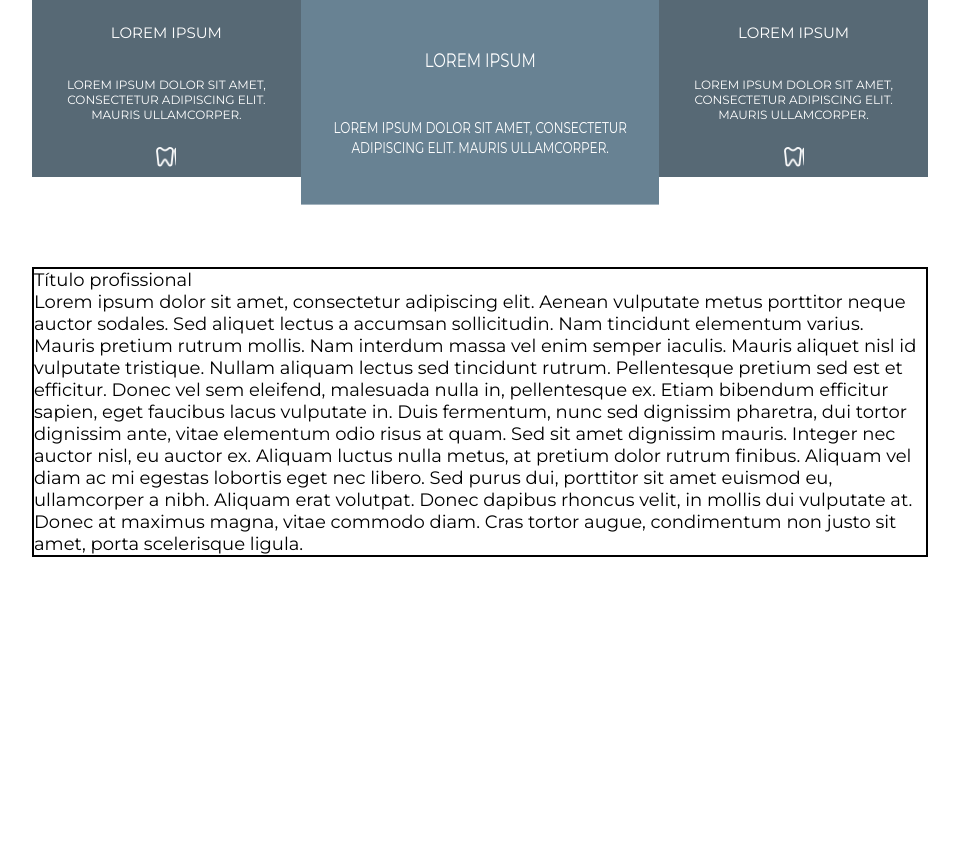
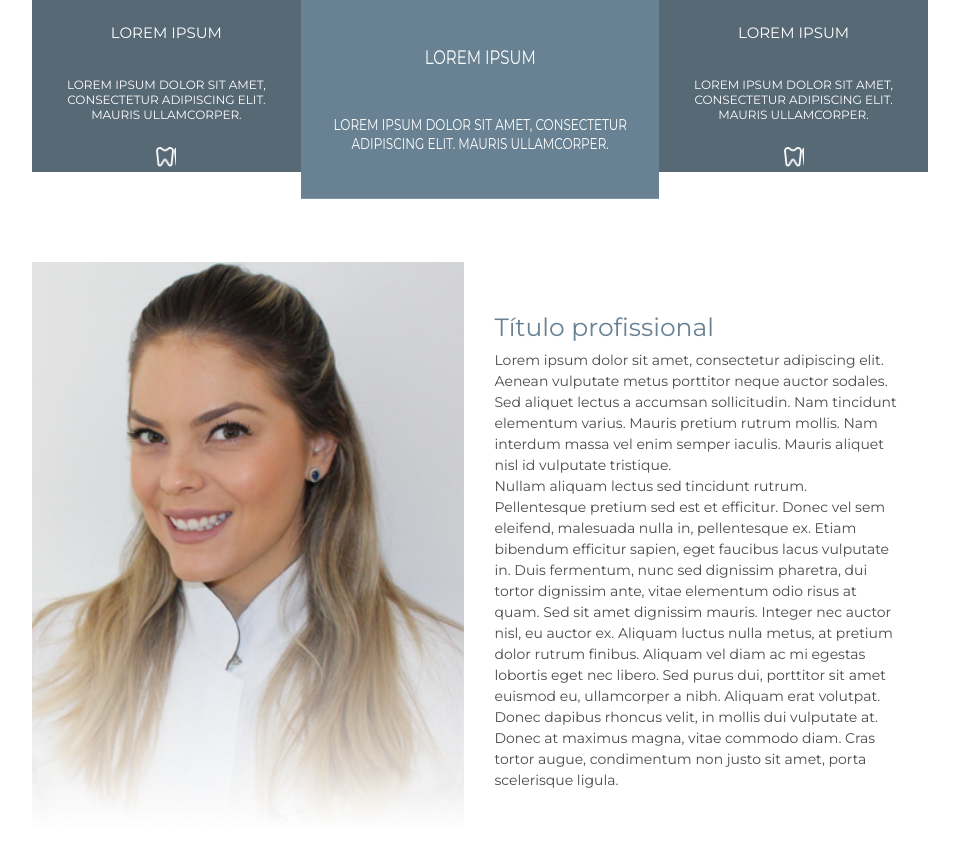
Before and after one commit to DevWesleyMedeiros/projeto-site-odontologico, a plain HTML site: page index.html in a window 1280 px wide. Shown: the part 637-1478 px from the top of the page, without its empty margins (160-1119 px from the left). Before the commit the page ends 1194 px from the top, so only its background shows below. Drawn offline with Linux system fonts and the light colour scheme.

Commit message:
Projeto em andamento

```diff
--- a/index.html
+++ b/index.html
@@ -78,17 +78,26 @@
     </section>
     <section class="sessao2">
         <div class="container_titulo_profissional">
-            <div class="pessoa_foto">
+            <div class="foto_pessoa">
                 <!--Foto da pessoa aqui-->
             </div>
-            <div class="sobre_profissao">
+            <div class="sobre_profissional">
                 <h2>Título profissional</h2>
                 <p>
-                    Lorem ipsum dolor sit amet, consectetur adipiscing elit. Aenean vulputate metus      porttitor neque auctor sodales. Sed aliquet lectus a accumsan sollicitudin. Nam tincidunt elementum varius. Mauris pretium rutrum mollis. Nam interdum massa vel enim semper iaculis. Mauris aliquet nisl id vulputate tristique. Nullam aliquam lectus sed tincidunt rutrum. Pellentesque pretium sed est et efficitur. Donec vel sem eleifend, malesuada nulla in, pellentesque ex. Etiam bibendum efficitur sapien, eget faucibus lacus vulputate in. Duis fermentum, nunc sed dignissim pharetra, dui tortor dignissim ante, vitae elementum odio risus at quam.
+                    Lorem ipsum dolor sit amet, consectetur adipiscing elit. Aenean vulputate metus      porttitor neque auctor sodales. Sed aliquet lectus a accumsan sollicitudin. Nam tincidunt elementum varius. Mauris pretium rutrum mollis. Nam interdum massa vel enim semper iaculis. Mauris aliquet nisl id vulputate tristique. </br>
+                    Nullam aliquam
+                    lectus sed tincidunt rutrum. Pellentesque pretium sed est et efficitur. Donec vel sem eleifend, malesuada nulla in, pellentesque ex. Etiam bibendum efficitur sapien, eget faucibus lacus vulputate in. Duis fermentum, nunc sed dignissim pharetra, dui tortor dignissim ante, vitae elementum odio risus at quam.
                     Sed sit amet dignissim mauris. Integer nec auctor nisl, eu auctor ex. Aliquam luctus nulla metus, at pretium dolor rutrum finibus. Aliquam vel diam ac mi egestas lobortis eget nec libero. Sed purus dui, porttitor sit amet euismod eu, ullamcorper a nibh. Aliquam erat volutpat. Donec dapibus rhoncus velit, in mollis dui vulputate at. Donec at maximus magna, vitae commodo diam. Cras tortor augue, condimentum non justo sit amet, porta scelerisque ligula.
                 </p>
             </div>
         </div>
     </section>
+    <section class="sessao3">
+        <div class="container_videos">
+            <div class="videos"></div>
+            <div class="videos"></div>
+            <div class="videos"></div>
+        </div>
+    </section>
 </body>
 </html>
--- a/style/style.css
+++ b/style/style.css
@@ -89,7 +89,7 @@ section.sessao1 > div.container_box_servicos > div.box_servico > div.dente_icone
     background-image: url("../assets_arquivos/icone_dente.png");
     background-size: contain;
     margin-top: 20px;
-    margin-bottom: 10px;
+    margin-bottom: 5px;
     border: none;
 }
 section.sessao1 > div.container_box_servicos > div.box_servico > p{
@@ -117,18 +117,33 @@ section.sessao1 > div.container_box_servicos > div.box_servico:nth-of-type(2){
 }
 section.sessao2{
     width: 100%;
-    height: auto;
 }
 section.sessao2 > div.container_titulo_profissional{
     width: 70%;
-    border: 2px solid black;
     display: flex;
-    justify-content: space-between;
-    align-items: center;
+    justify-content: center;
     margin: 0 auto;
 }
-section.sessao2 > div.container_titulo_profissional > div.pessao_foto{
-    width: 35%;
-    height: 200px;
+section.sessao2 > div.container_titulo_profissional > div.sobre_profissional{
+    height: auto;
+    width: 100%;
+    padding: 50px 30px;
+}
+section.sessao2 > div.container_titulo_profissional > div.sobre_profissional > h2{
+    color: #698293;
+    font-size: 25px;
+}
+section.sessao2 > div.container_titulo_profissional > div.foto_pessoa{
+    width: 100%;
+    height: auto;
     background-image: url("../assets_arquivos/img_perfil.png");
+    background-repeat: no-repeat;
+    background-position: center center;
+    background-size: cover;
 }
+section.sessao2 > div.container_titulo_profissional > div.sobre_profissional > p{
+    color: #4b4b4b;
+    font-size: 14px;
+    margin-top: 8px;
+    line-height: 1.5em;
+}
```
